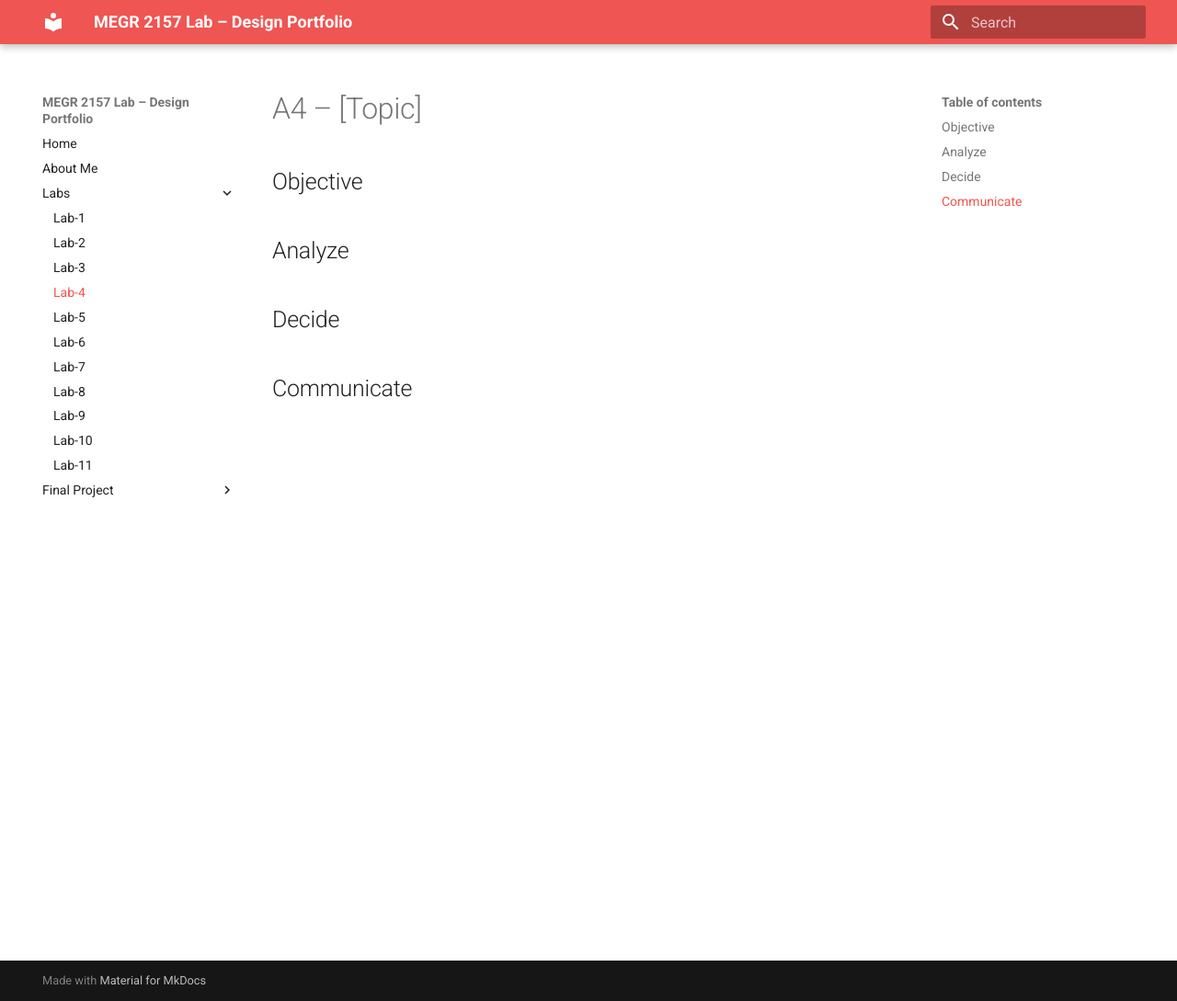
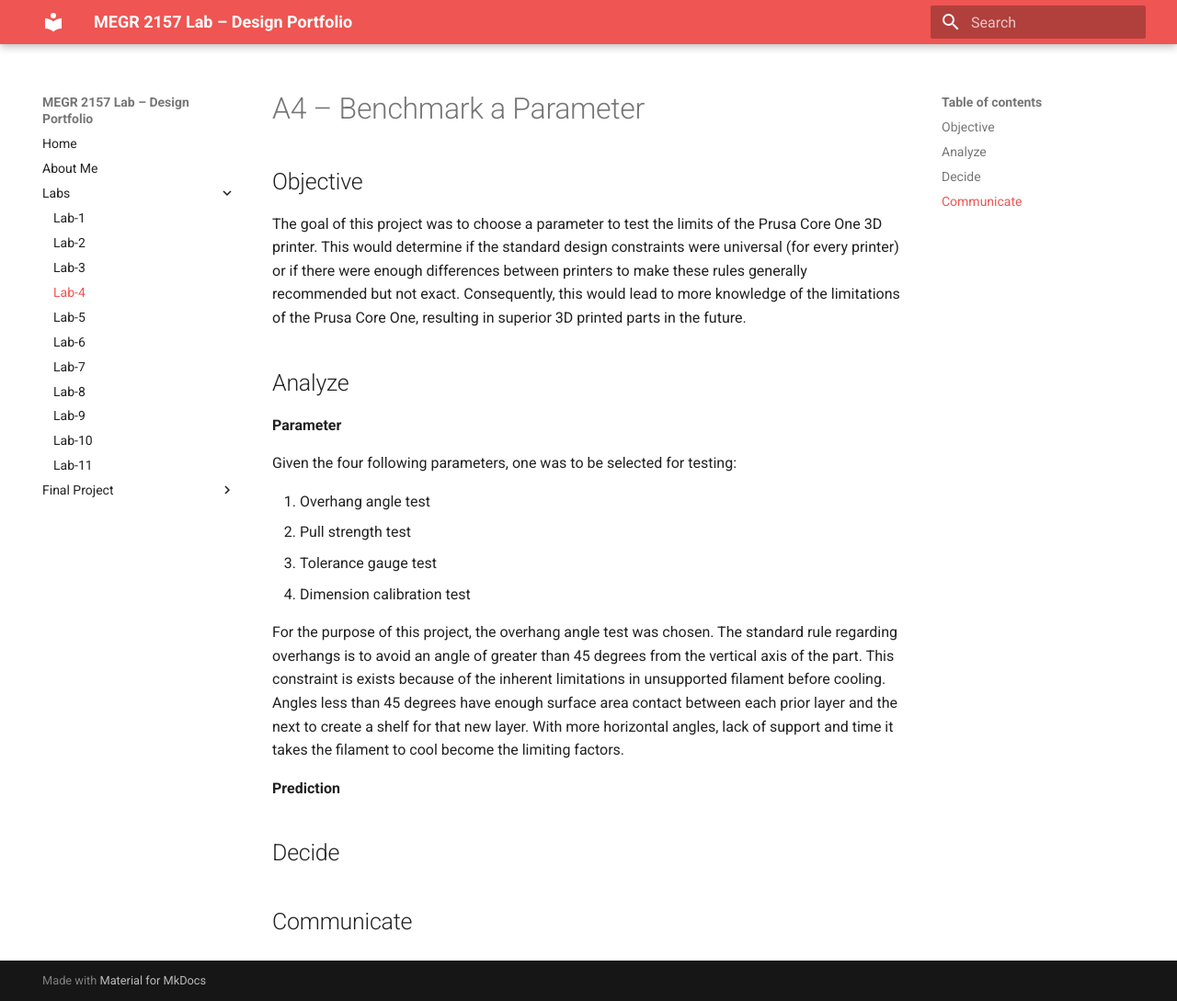
Before and after one commit to jfbrand/jack-brandon-lab-portfolio, an MkDocs documentation site: the page built from docs/Labs/L04/index.md, in a window 1280 px wide and 1089 px high. Shown: the whole window at 92% size. Built offline with MkDocs 1.6.1 and Material for MkDocs 9.7.7, drawn with Linux system fonts in a browser that asks for light colours.

Commit message:
Update index.md with project objectives and analysis
Expanded the project description and added details on parameter selection and testing methodology.

```diff
--- a/docs/Labs/L04/index.md
+++ b/docs/Labs/L04/index.md
@@ -1,9 +1,26 @@
-# A4 – [Topic]
+# A4 – Benchmark a Parameter
 
 ## Objective
 
+The goal of this project was to choose a parameter to test the limits of the Prusa Core One 3D printer. This would determine if the standard design constraints were universal (for every printer) or if there were enough differences between printers to make these rules generally recommended but not exact. Consequently, this would lead to more knowledge of the limitations of the Prusa Core One, resulting in superior 3D printed parts in the future.
 
 ## Analyze
+
+**Parameter**
+
+Given the four following parameters, one was to be selected for testing:
+
+1. Overhang angle test
+2. Pull strength test
+3. Tolerance gauge test
+4. Dimension calibration test
+
+For the purpose of this project, the overhang angle test was chosen. The standard rule regarding overhangs is to avoid an angle of greater than 45 degrees from the vertical axis of the part. This constraint is exists because of the inherent limitations in unsupported filament before cooling. Angles less than 45 degrees have enough surface area contact between each prior layer and the next to create a shelf for that new layer. With more horizontal angles, lack of support and time it takes the filament to cool become the limiting factors.
+
+**Prediction**
+
+
+
 
 
 ## Decide
```
